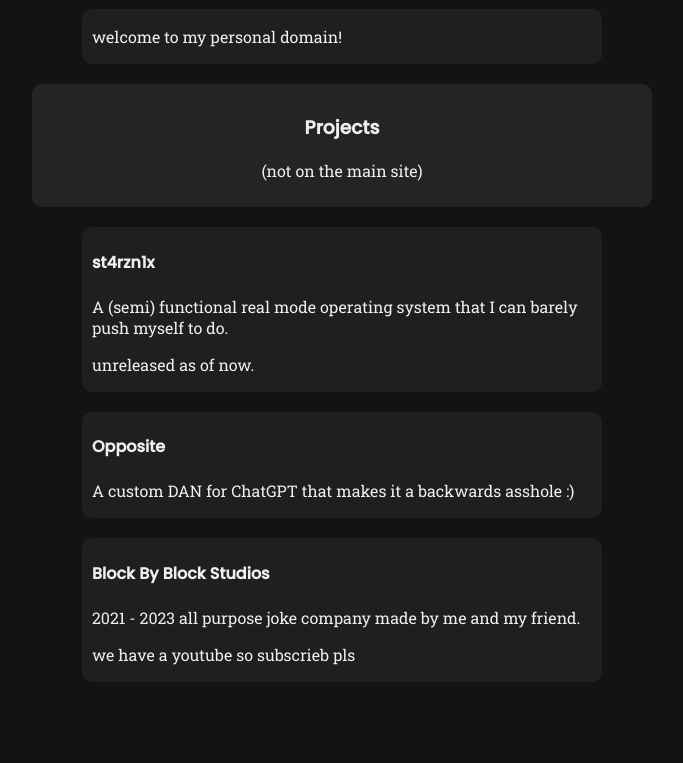
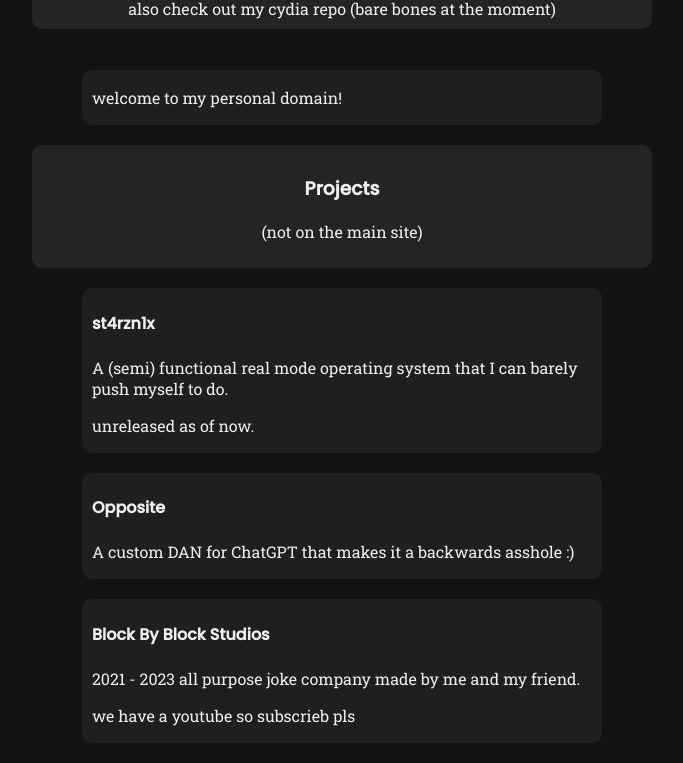
Before and after one commit to WindowsNTXP/st4rz-uk, a plain HTML site: page index.html in a window 1280 px wide. Shown: the part 205-968 px from the top of the page, without its empty margins (298-981 px from the left). Before the commit the page ends 907 px from the top, so only its background shows below. Drawn offline with Linux system fonts and the light colour scheme.

Commit message:
Update index.html

```diff
--- a/index.html
+++ b/index.html
@@ -20,6 +20,9 @@
             <a href="https://twitter.com/stars6220"><img src="/content/twitter.png"></a>
             <a href="https://dsc.gg/st4rz"><img src="/content/discord.png"></a>
         </div>
+        <section class="section2">
+            <a href="repo.st4rz.uk">also check out my cydia repo (bare bones at the moment)</a>
+        </section>
         <br>
         <section>
             <p>welcome to my personal domain!</p>
```
